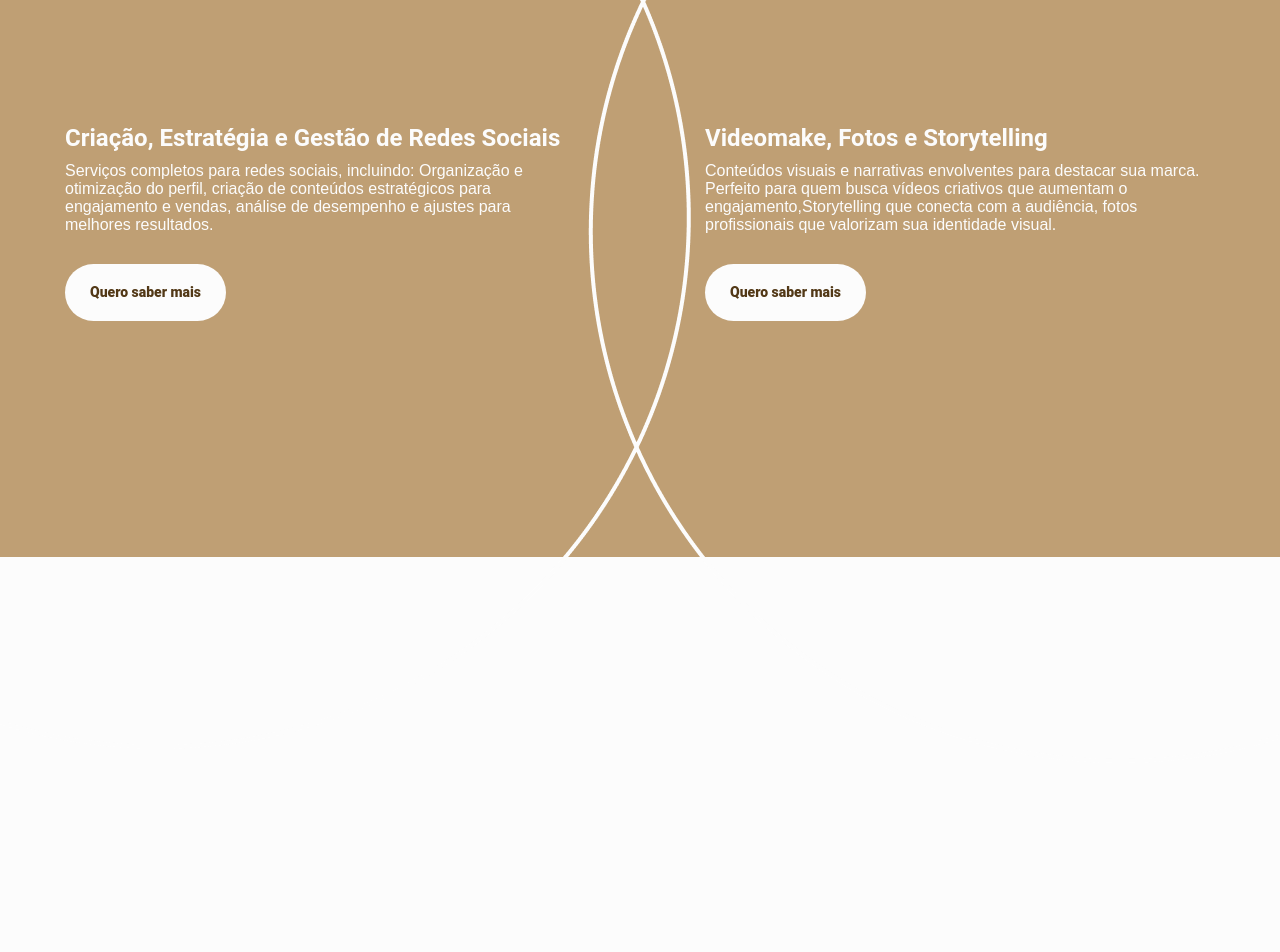
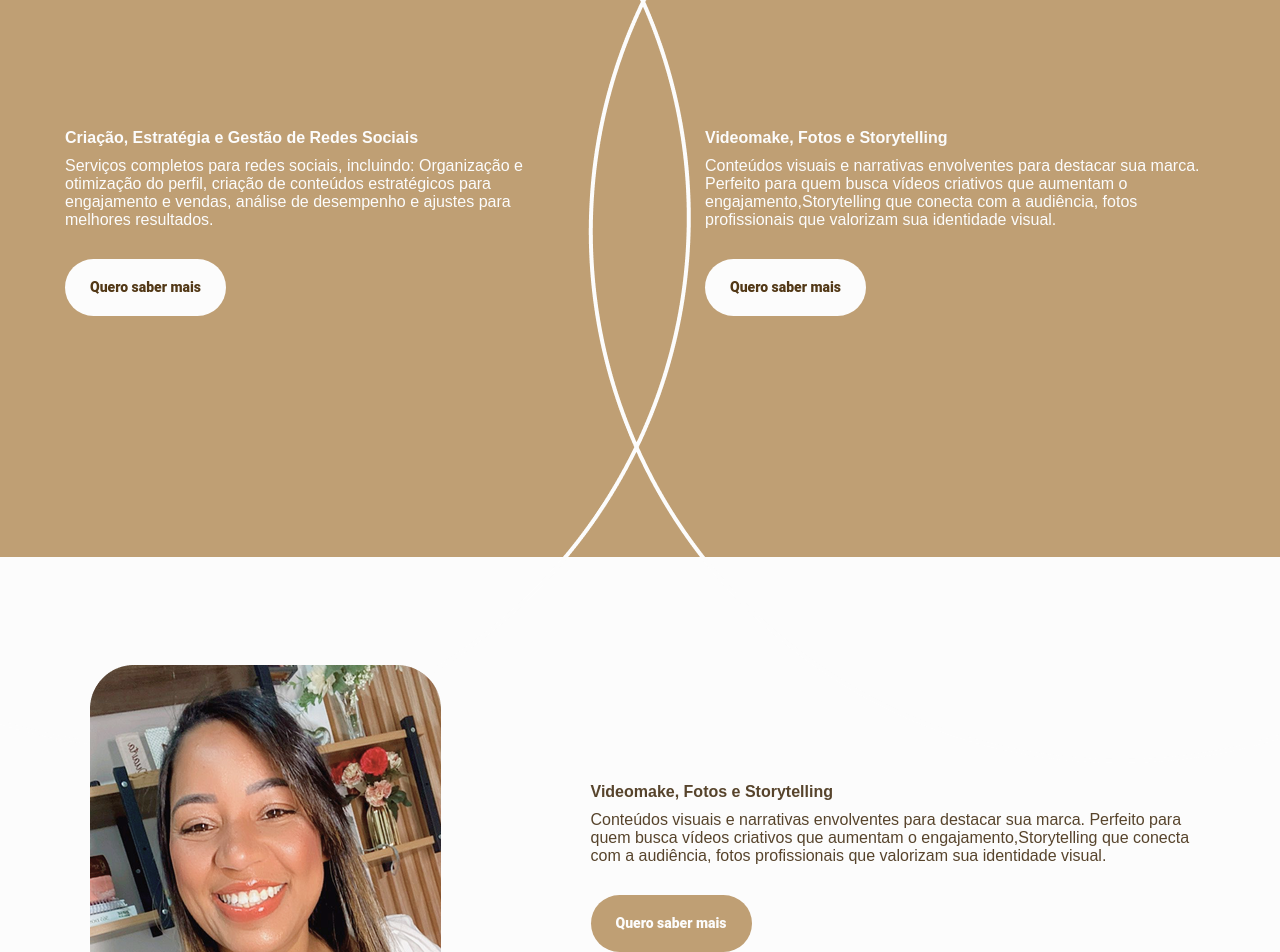
Before and after one commit to Maxtherox/camilabragamarketing.com, a React (Vite) app: page / in a window 1280 px wide. Shown: the part 1060-2012 px from the top of the page. Before the commit the page ends 1823 px from the top, so only its background shows below. Built offline with nearby package versions, Linux system fonts and the light colour scheme.

Commit message:
style(Home): sectioThree estruturado e estilizado.

```diff
--- a/src/pages/Home/index.jsx
+++ b/src/pages/Home/index.jsx
@@ -1,5 +1,6 @@
-import { Container, SectionOne, Branding, Title, ButtonBorder, SectionTwo } from "./styles";
+import { Container, SectionOne, Branding, Title, ButtonBorder, SectionTwo, SectionThree } from "./styles";
 import imgOne from "../../assets/img1.png"
+import imgThree from "../../assets/img2.png"
 import imgTwo from "../../assets/Vector.png"
 
 export function Home(){
@@ -24,9 +25,9 @@ export function Home(){
 
             <SectionTwo>
             <Title>
-                    <h1>
+                    <h2>
                     Criação, Estratégia e Gestão de Redes Sociais
-                    </h1>
+                    </h2>
                     <p>
                     Serviços completos para redes sociais, incluindo: Organização e otimização do perfil, criação de conteúdos estratégicos
                     para engajamento e vendas, análise de desempenho e ajustes para melhores resultados.
@@ -35,9 +36,9 @@ export function Home(){
                 </Title>
                 <img src={imgTwo}/>
             <Title>
-                    <h1>
+                    <h2>
                     Videomake, Fotos e Storytelling
-                    </h1>
+                    </h2>
                     <p>
                     Conteúdos visuais e narrativas envolventes para destacar sua marca. Perfeito para quem busca vídeos criativos que aumentam o
                      engajamento,Storytelling que conecta com a audiência, fotos profissionais que valorizam sua identidade visual.
@@ -45,7 +46,19 @@ export function Home(){
                     <ButtonBorder>Quero saber mais</ButtonBorder>
                 </Title>
             </SectionTwo>
-
+           <SectionThree>
+            <img src={imgThree} />
+            <Title>
+                    <h2>
+                    Videomake, Fotos e Storytelling
+                    </h2>
+                    <p>
+                    Conteúdos visuais e narrativas envolventes para destacar sua marca. Perfeito para quem busca vídeos criativos que aumentam o
+                     engajamento,Storytelling que conecta com a audiência, fotos profissionais que valorizam sua identidade visual.
+                    </p>
+                    <ButtonBorder>Quero saber mais</ButtonBorder>
+                </Title>
+           </SectionThree>
         </Container>
     )
 }
--- a/src/pages/Home/styles.js
+++ b/src/pages/Home/styles.js
@@ -27,6 +27,11 @@ z-index: 3;
 gap: 1rem;
 width: 43.4rem;
 justify-content: center;
+
+> h1 {
+    font-size: 30px;
+
+}
 `
 
 export const ButtonBorder = styled.a`
@@ -76,8 +81,25 @@ color: ${({ theme }) => theme.COLORS.TEXT_COLOR_LIGHT};
     left: 50%;
 bottom:0;
 top: -30%;
-
-
 }
 
 `
+
+// seção 3
+
+export const SectionThree = styled.section`
+display: flex;
+justify-content: center;
+gap: 15rem;
+margin: 10.8rem auto;
+> div {
+    width: 60rem;
+
+    > a {
+    background-color: ${({ theme }) => theme.COLORS.LIGHT_BROWN};
+    border: none;
+    color: ${({ theme }) => theme.COLORS.TEXT_COLOR_LIGHT};;
+    font-weight: 900;
+    }
+}
+`
```
Also changed, not shown: src/assets/Vector.svg (added).
